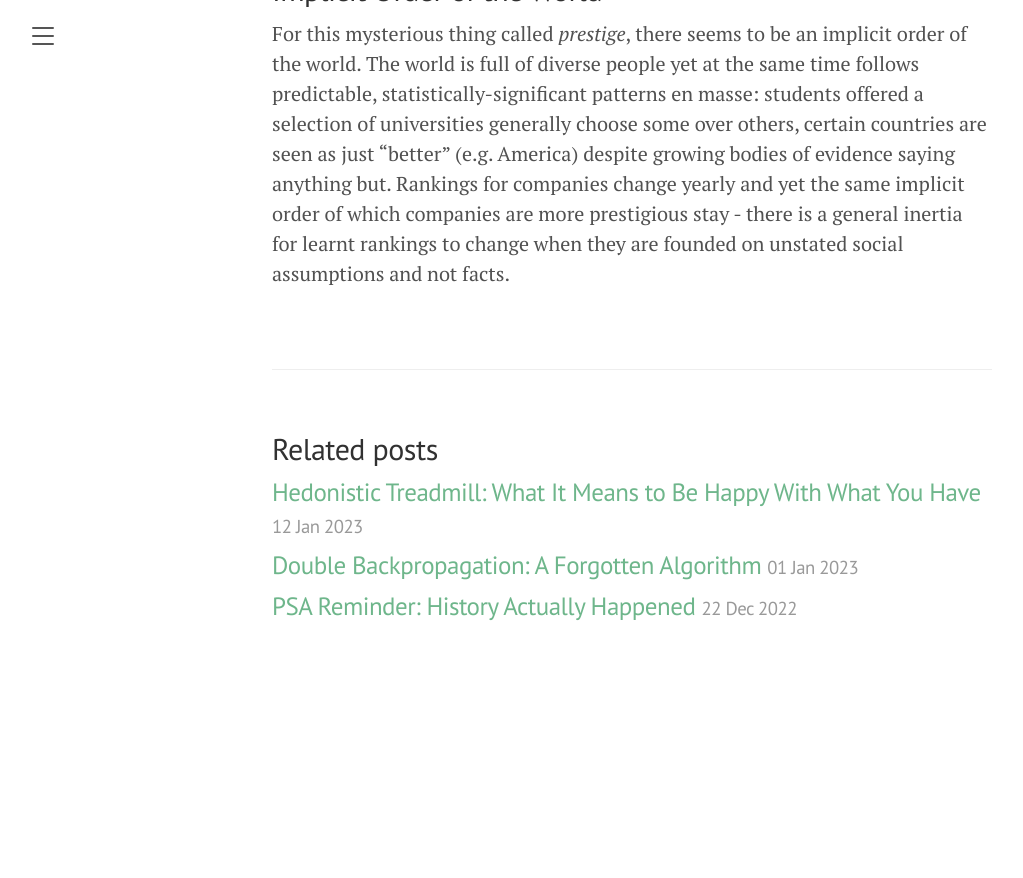
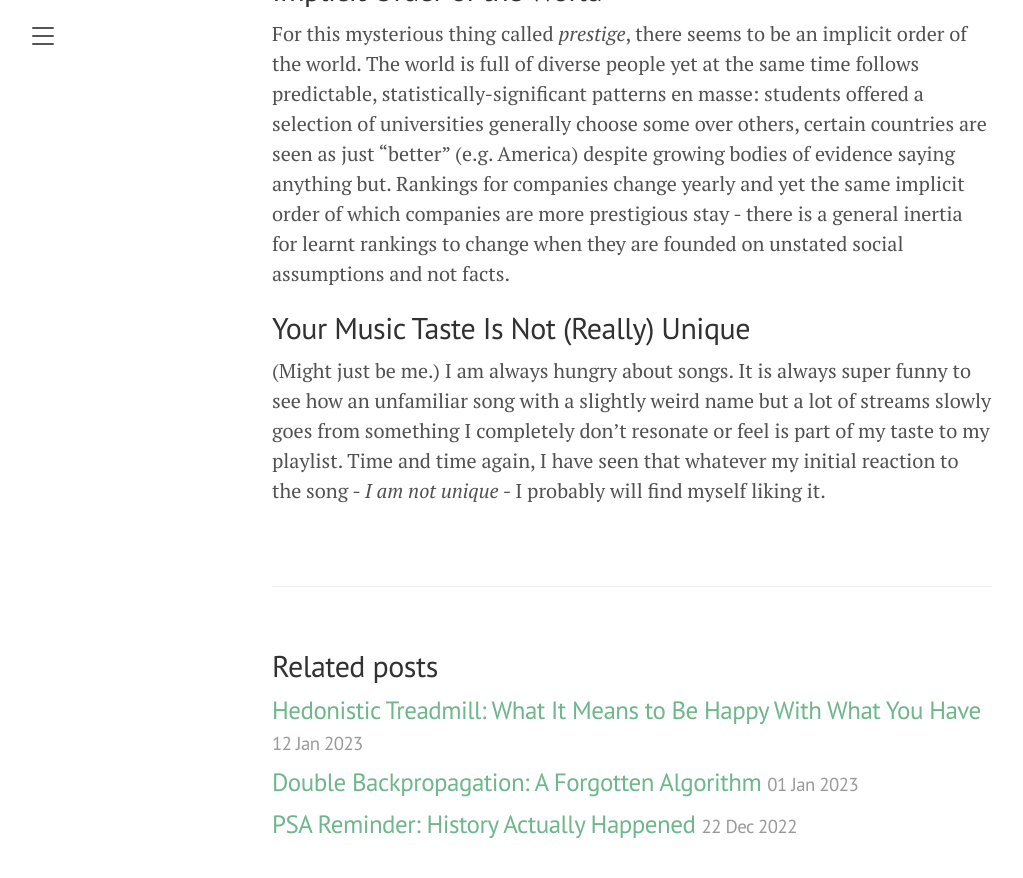
Before and after one commit to anish-lakkapragada/moments-of-clarity, a Jekyll site: the page built from _posts/2023-02-02-update.markdown, in a window 1280 px wide and 900 px high, scrolled down 1332 px. Shown: the top 878 px of the window, without its empty margins (8-1031 px from the left). Built offline with Jekyll 4.4.1, drawn with Linux system fonts in a browser that asks for light colours; before the commit the page ends 2014 px from its top, so only the background shows below that.

Commit message:
gonna do it

```diff
--- a/_posts/2023-02-02-update.markdown
+++ b/_posts/2023-02-02-update.markdown
@@ -25,3 +25,7 @@ Today, I remember seeing an argument about who was the most oppressed/privileged
 ## Implicit Order of the World
 
 For this mysterious thing called *prestige*, there seems to be an implicit order of the world. The world is full of diverse people yet at the same time follows predictable, statistically-significant patterns en masse: students offered a selection of universities generally choose some over others, certain countries are seen as just "better" (e.g. America) despite growing bodies of evidence saying anything but. Rankings for companies change yearly and yet the same implicit order of which companies are more prestigious stay - there is a general inertia for learnt rankings to change when they are founded on unstated social assumptions and not facts.
+
+## Your Music Taste Is Not (Really) Unique
+
+(Might just be me.) I am always hungry about songs. It is always super funny to see how an unfamiliar song with a slightly weird name but a lot of streams slowly goes from something I completely don't resonate or feel is part of my taste to my playlist. Time and time again, I have seen that whatever my initial reaction to the song - *I am not unique* - I probably will find myself liking it.
```
